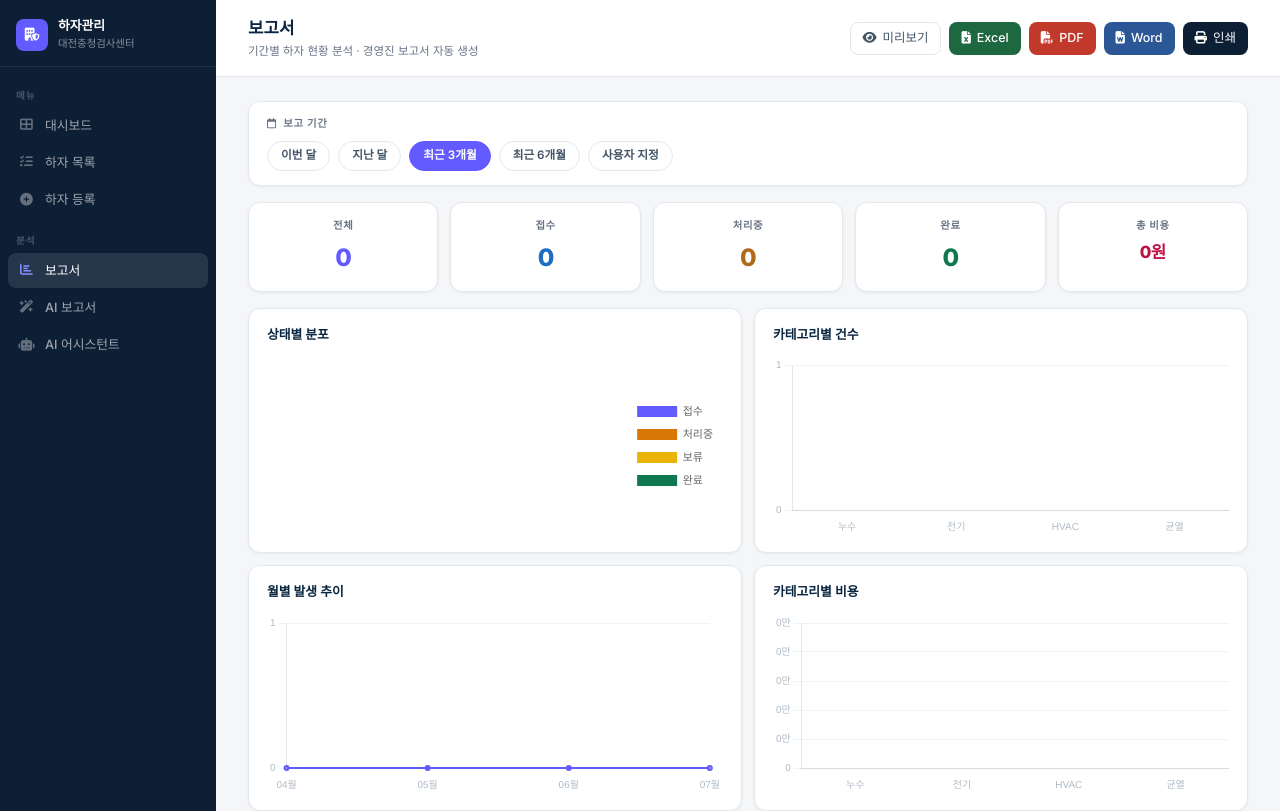
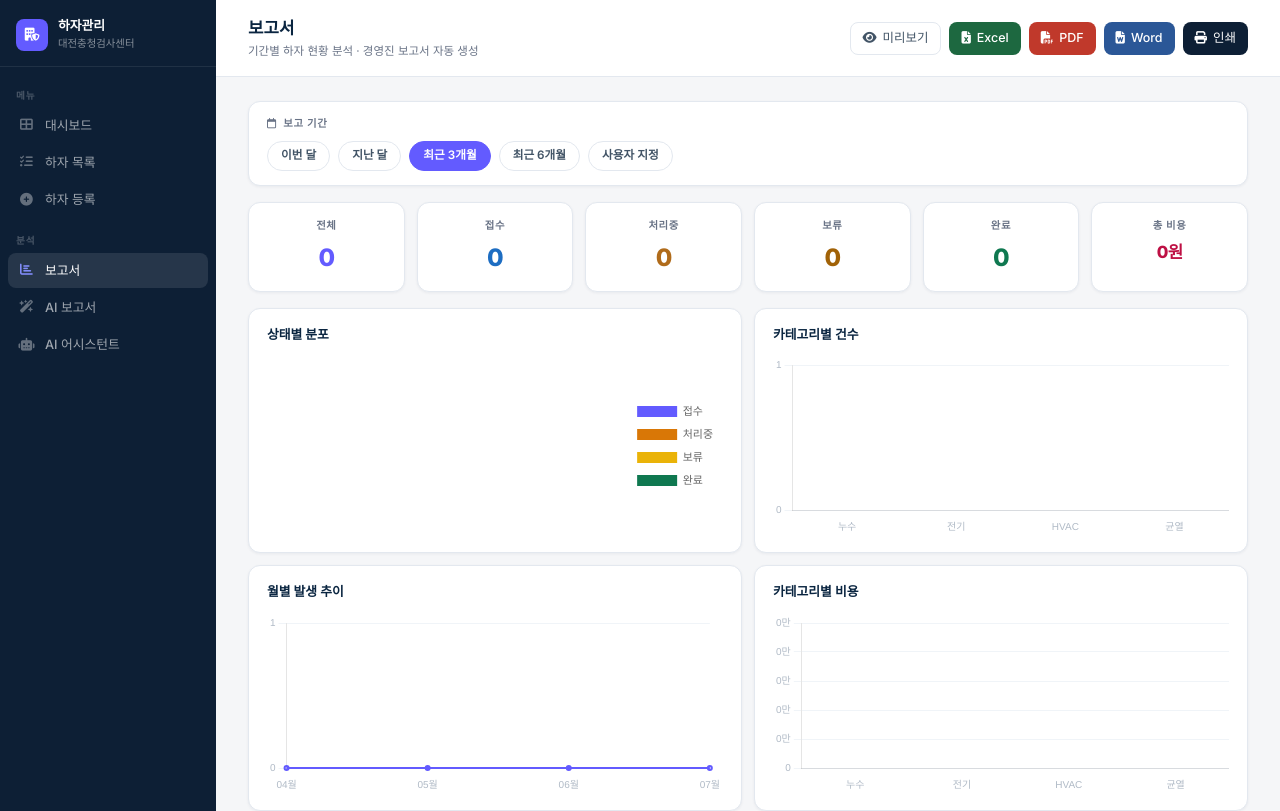
Before and after one commit to minho1002/hazard-management-seegene, a Next.js app: page /reports in a window 1280 px wide. Shown: the top 811 px of the page. Built offline with nearby package versions, Linux system fonts and the light colour scheme.

Commit message:
fix: 보고서 화면/출력의 나머지 상태 집계 4곳에 보류 항목 반영

```diff
--- a/app/reports/page.tsx
+++ b/app/reports/page.tsx
@@ -87,7 +87,7 @@ const RPT_CSS = `*,*::before,*::after{box-sizing:border-box;margin:0;padding:0}b
 .rpt-kpi-row{display:flex;gap:10px}
 .rpt-kpi{flex:1;border:1px solid #e3e8ef;border-radius:7px;padding:12px 10px;text-align:center;position:relative;overflow:hidden}
 .rpt-kpi::before{content:'';position:absolute;top:0;left:0;right:0;height:3px}
-.rpt-kpi.ka::before{background:#635bff}.rpt-kpi.kb::before{background:#1d6dc2}.rpt-kpi.kc::before{background:#e8960c}.rpt-kpi.kd::before{background:#0f7850}.rpt-kpi.ke::before{background:#be1044}
+.rpt-kpi.ka::before{background:#635bff}.rpt-kpi.kb::before{background:#1d6dc2}.rpt-kpi.kc::before{background:#e8960c}.rpt-kpi.kf::before{background:#a16207}.rpt-kpi.kd::before{background:#0f7850}.rpt-kpi.ke::before{background:#be1044}
 .rpt-kpi-lbl{font-size:7.5pt;font-weight:700;text-transform:uppercase;color:#697386;margin-bottom:6px}
 .rpt-kpi-v{font-size:18pt;font-weight:800;letter-spacing:-.03em;line-height:1}
 .rpt-kpi-u{font-size:7.5pt;color:#697386;margin-top:3px}
@@ -274,6 +274,7 @@ function buildA4HTML(p: ReportParams): string {
       <div class="rpt-kpi ka"><div class="rpt-kpi-lbl">전체</div><div class="rpt-kpi-v">${p.summary.total}</div><div class="rpt-kpi-u">건</div></div>
       <div class="rpt-kpi kb"><div class="rpt-kpi-lbl">접수</div><div class="rpt-kpi-v" style="color:#1d6dc2">${p.summary.open}</div><div class="rpt-kpi-u">건</div></div>
       <div class="rpt-kpi kc"><div class="rpt-kpi-lbl">처리중</div><div class="rpt-kpi-v" style="color:#b06b1a">${p.summary.inProgress}</div><div class="rpt-kpi-u">건</div></div>
+      <div class="rpt-kpi kf"><div class="rpt-kpi-lbl">보류</div><div class="rpt-kpi-v" style="color:#a16207">${p.summary.hold}</div><div class="rpt-kpi-u">건</div></div>
       <div class="rpt-kpi kd"><div class="rpt-kpi-lbl">완료</div><div class="rpt-kpi-v" style="color:#0f7850">${p.summary.completed}</div><div class="rpt-kpi-u">건</div></div>
       <div class="rpt-kpi ke"><div class="rpt-kpi-lbl">총 비용</div><div class="rpt-kpi-v" style="font-size:13pt;color:#be1044">${fmtKRW(p.summary.totalCost)}</div><div class="rpt-kpi-u">원</div></div>
     </div>
@@ -450,7 +451,7 @@ export default function ReportsPage() {
       [],
       ['구분', '건수'],
       ['전체', rp.summary.total], ['접수', rp.summary.open],
-      ['처리중', rp.summary.inProgress], ['완료', rp.summary.completed],
+      ['처리중', rp.summary.inProgress], ['보류', rp.summary.hold], ['완료', rp.summary.completed],
       ['총 비용(원)', rp.summary.totalCost],
       [],
       ['카테고리별 현황'],
@@ -490,6 +491,7 @@ export default function ReportsPage() {
   <div class="kbox"><div class="klbl">전체</div><div class="kv">${rp.summary.total}</div></div>
   <div class="kbox"><div class="klbl">접수</div><div class="kv" style="color:#1d6dc2">${rp.summary.open}</div></div>
   <div class="kbox"><div class="klbl">처리중</div><div class="kv" style="color:#b06b1a">${rp.summary.inProgress}</div></div>
+  <div class="kbox"><div class="klbl">보류</div><div class="kv" style="color:#a16207">${rp.summary.hold}</div></div>
   <div class="kbox"><div class="klbl">완료</div><div class="kv" style="color:#0f7850">${rp.summary.completed}</div></div>
   <div class="kbox"><div class="klbl">총 비용</div><div class="kv" style="font-size:11pt;color:#be1044">${fmtKRW(rp.summary.totalCost)}</div></div>
 </div>
@@ -626,12 +628,13 @@ ${rp.actionItems.length > 0 ? `<h2>조치 필요 사항</h2><table><thead><tr><t
 
         {rp && !loading && (
           <>
-            {/* 5-column KPI */}
-            <div className="grid gap-3 mb-4" style={{ gridTemplateColumns: 'repeat(5,1fr)' }}>
+            {/* 6-column KPI */}
+            <div className="grid gap-3 mb-4" style={{ gridTemplateColumns: 'repeat(6,1fr)' }}>
               {[
                 { label: '전체',   value: String(rp.summary.total),         color: '#635bff' },
                 { label: '접수',   value: String(rp.summary.open),          color: '#1d6dc2' },
                 { label: '처리중', value: String(rp.summary.inProgress),    color: '#b06b1a' },
+                { label: '보류',   value: String(rp.summary.hold),          color: '#a16207' },
                 { label: '완료',   value: String(rp.summary.completed),     color: '#0f7850' },
                 { label: '총 비용', value: fmtKRW(rp.summary.totalCost),   color: '#be1044', small: true },
               ].map(k => (
```
